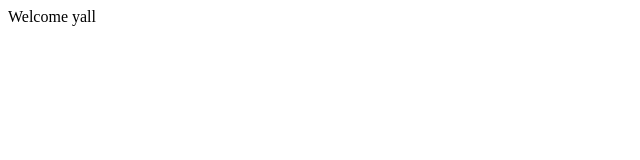
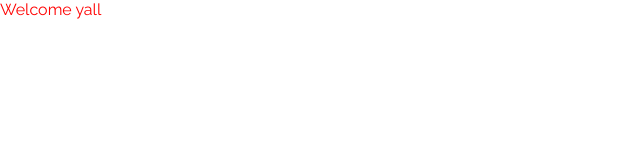
Before and after one commit to ChinyeluLyon/herts-young-leaders, a Next.js app: page / in a window 1280 px wide. Shown: the top 160 px of the page, without its empty margins (0-640 px from the left). Built offline with nearby package versions, Linux system fonts and the light colour scheme.

Commit message:
added font

```diff
--- /dev/null
+++ b/pages/_app.tsx
@@ -0,0 +1,8 @@
+import '../styles/globals.css'
+import type { AppProps } from 'next/app'
+
+function MyApp({ Component, pageProps }: AppProps) {
+  return <Component {...pageProps} />
+}
+
+export default MyApp
--- /dev/null
+++ b/pages/_document.js
@@ -0,0 +1,33 @@
+import Document, { Html, Head, Main, NextScript } from "next/document";
+
+class MyDocument extends Document {
+  static async getInitialProps(ctx) {
+    const initialProps = await Document.getInitialProps(ctx);
+    return { ...initialProps };
+  }
+
+  render() {
+    return (
+      <Html>
+        <Head>
+          <link rel="preconnect" href="https://fonts.googleapis.com" />
+          <link
+            rel="preconnect"
+            href="https://fonts.gstatic.com"
+            crossOrigin="true"
+          />
+          <link
+            href="https://fonts.googleapis.com/css2?family=Raleway&display=swap"
+            rel="stylesheet"
+          />
+        </Head>
+        <body>
+          <Main />
+          <NextScript />
+        </body>
+      </Html>
+    );
+  }
+}
+
+export default MyDocument;
--- a/styles/globals.css
+++ b/styles/globals.css
@@ -2,8 +2,9 @@
 body {
   padding: 0;
   margin: 0;
-  font-family: -apple-system, BlinkMacSystemFont, Segoe UI, Roboto, Oxygen,
+  font-family: Raleway, -apple-system, BlinkMacSystemFont, Segoe UI, Roboto, Oxygen,
     Ubuntu, Cantarell, Fira Sans, Droid Sans, Helvetica Neue, sans-serif;
+    color:red;
 }
 
 a {
--- a/tsconfig.json
+++ b/tsconfig.json
@@ -15,6 +15,6 @@
     "jsx": "preserve",
     "incremental": true
   },
-  "include": ["next-env.d.ts", "**/*.ts", "**/*.tsx"],
+  "include": ["next-env.d.ts", "**/*.ts", "**/*.tsx", "pages/_document.js"],
   "exclude": ["node_modules"]
 }
```
